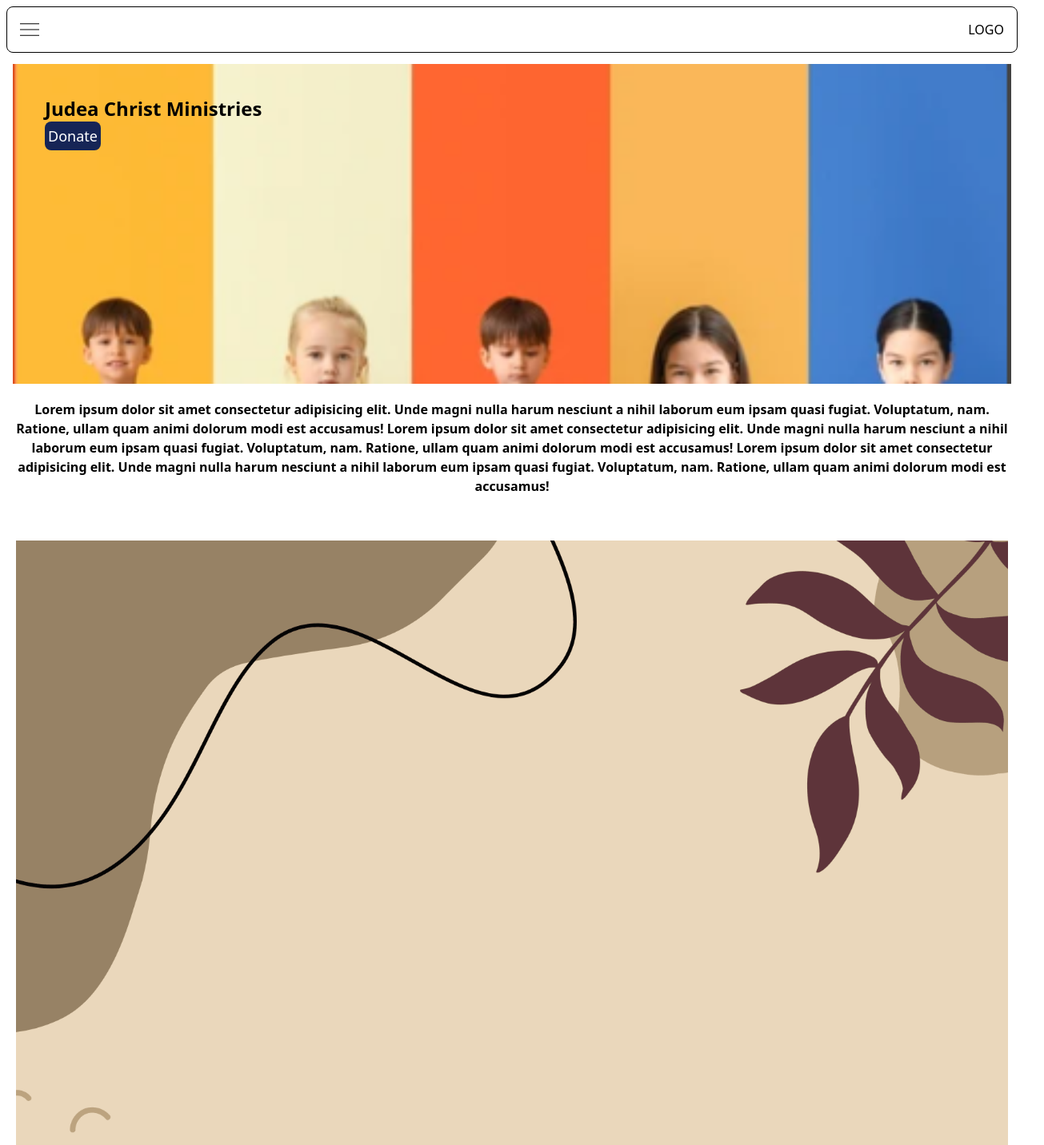
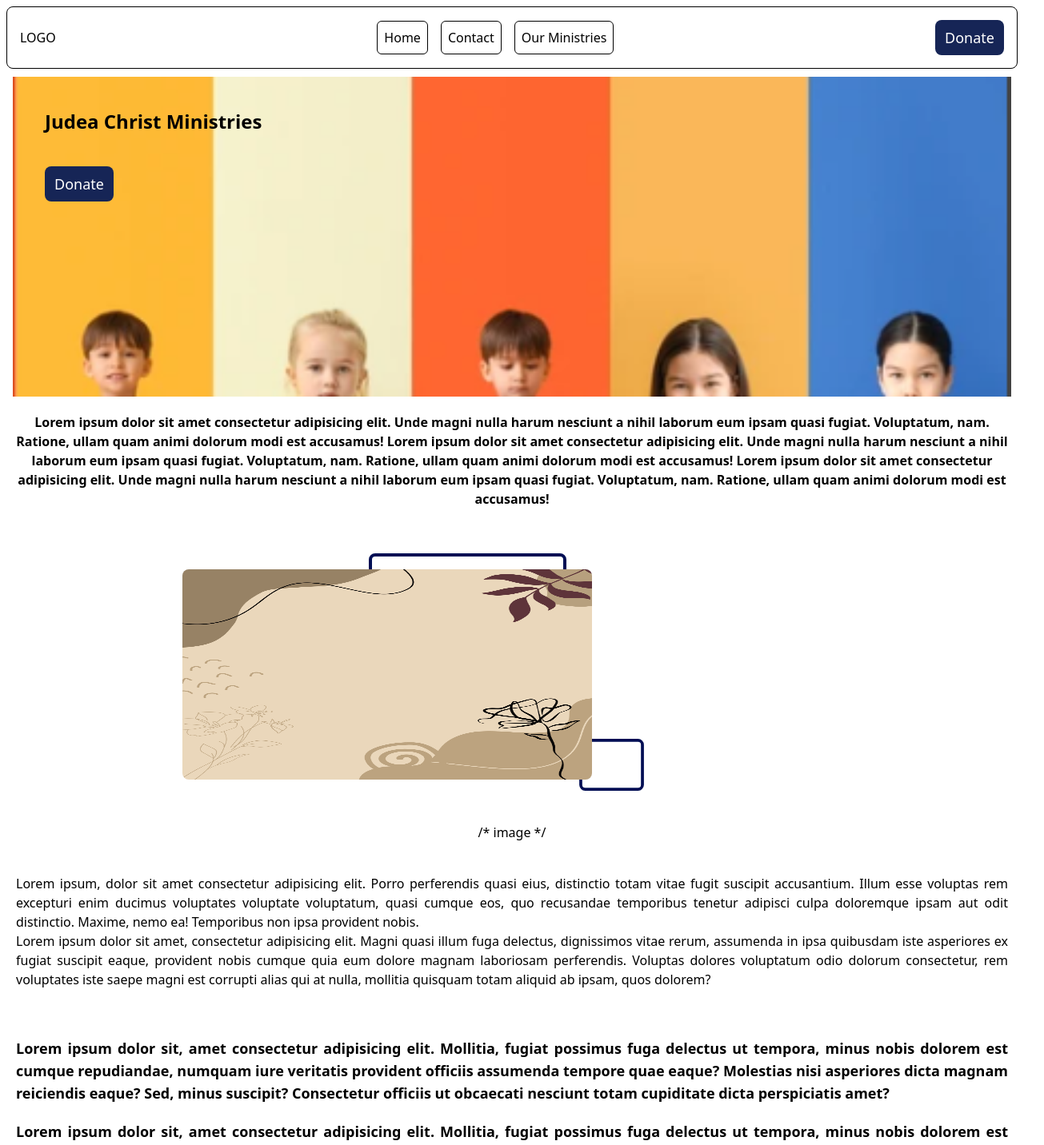
Before and after one commit to vincy-vince/JCM-non_profitable_trustee, a React (Vite) app: page / in a window 1280 px wide. Shown: the top 1432 px of the page at 80% size, 1305 px wide, since content can reach past the window. Built offline with nearby package versions, Linux system fonts and the light colour scheme.

Commit message:
corousal completed

```diff
--- a/package.json
+++ b/package.json
@@ -12,7 +12,10 @@
   "dependencies": {
     "@tailwindcss/vite": "^4.0.14",
     "react": "^19.0.0",
-    "react-dom": "^19.0.0"
+    "react-dom": "^19.0.0",
+    "react-icons": "^5.5.0",
+    "react-slick": "^0.30.3",
+    "slick-carousel": "^1.8.1"
   },
   "devDependencies": {
     "@eslint/js": "^9.21.0",
--- a/src/Pages/Donate.jsx
+++ b/src/Pages/Donate.jsx
@@ -1,7 +1,16 @@
 import React from "react";
+import MenuBar from "../components/MenuBar";
+import Location from "../components/Location";
+import Footer from "../components/Footer";
 
 const Donate = () => {
-  return <div>Donate</div>;
+  return (
+    <div>
+      <MenuBar />
+      <Location />
+      <Footer />
+    </div>
+  );
 };
 
 export default Donate;
--- a/src/Pages/JCMpage.jsx
+++ b/src/Pages/JCMpage.jsx
@@ -9,17 +9,18 @@ import Quote from "../components/Quote";
 import Trustee from "../components/Trustee";
 import Volunteer from "../components/Volunteer";
 import UpcomingEvents from "../components/UpcomingEvents";
+import { Link } from "react-router-dom";
 const JCMpage = () => {
   return (
     <div>
       <MenuBar />
-      <div className=" bg-[url(public/background-JCM.png)]  h-[400px]  p-10  w-auto  bg-cover  bg-no-repeat  mt-20  mx-4 ">
+      <div className=" bg-[url(public/background-JCM.png)]  h-[400px]  p-10  w-auto  bg-cover  bg-no-repeat  mt-24  mx-4 ">
         <h1 className=" text-2xl  font-extrabold">Judea Christ Ministries</h1>
         <button className=" bg-red-600  text-white  p-1  border-none  rounded-md  text-sm  mt-5  hidden">
           Register Now
         </button>
-        <button className=" p-1  bg-blue-950  text-white  border-none  rounded-lg  text-lg">
-          Donate
+        <button className="w-max px-3 py-2 bg-blue-950 text-white border-none rounded-lg text-lg mt-10 hover:bg-blue-900 transition-colors">
+          <Link to="/donate"> Donate </Link>
         </button>
       </div>
       <p className=" text-center  text-md  font-semibold  p-5">
@@ -33,9 +34,50 @@ const JCMpage = () => {
         nihil laborum eum ipsam quasi fugiat. Voluptatum, nam. Ratione, ullam
         quam animi dolorum modi est accusamus!
       </p>
-      <div className=" mt-4  flex  flex-col  justify-evenly  items-center  p-5  mb-10  gap-10">
+      {/* About and Founder's Image */}
+      <div className=" mt-4  flex  flex-col  justify-evenly  items-center  p-5  mb-10  gap-10 relative z-[-1]">
+        <div className="flex flex-col gap-4 md:gap-10 relative ">
+          <svg
+            className="mr-14 md:mr-28"
+            width="247"
+            height="192"
+            viewBox="0 0 247 192"
+            fill="none"
+            xmlns="http://www.w3.org/2000/svg"
+          >
+            <rect
+              x="2"
+              y="2"
+              width="243"
+              height="188"
+              rx="6"
+              stroke="#010E54"
+              strokeWidth="4"
+            />
+          </svg>
+
+          <svg
+            className="ml-47 h-[65px] w-[95px] md:ml-64"
+            width="87"
+            height="70"
+            viewBox="0 0 87 70"
+            fill="none"
+            xmlns="http://www.w3.org/2000/svg"
+          >
+            <rect
+              x="2"
+              y="2"
+              width="83"
+              height="66"
+              rx="6"
+              stroke="#010E54"
+              strokeWidth="4"
+            />
+          </svg>
+        </div>
+        /* image */
         <img
-          className="w-auto md: w-[20%] h-lg mx-5 "
+          className="absolute w-[66%] h-[29%] top-8 left-8 md:top-10 md:left-52 md:right-2 md:w-400px rounded-lg md:w-[40%] md:h-[45%]  mx-5 "
           src="public/sec-2.png"
           alt=""
         />
--- a/src/components/Corousal.jsx
+++ b/src/components/Corousal.jsx
@@ -1,21 +1,26 @@
 import React from "react";
-import { FaArrowCircleRight } from "react-icons/fa";
-import { FaArrowCircleLeft } from "react-icons/fa";
+import Slider from "react-slick";
+import "slick-carousel/slick/slick.css";
+import "slick-carousel/slick/slick-theme.css";
 const Corousal = ({ slides }) => {
+  const settings = {
+    dots: true,
+    infinite: true,
+    speed: 500,
+    slidesToShow: 1,
+    slidesToScroll: 1,
+  };
+
   return (
-    <div className="overflow-hidden relative">
-      <div className="flex">
-        {slides.map((s) => {
-          return s;
-        })}
-      </div>
-      <div className="absolute top-0 h-full w-full justify-between items-center">
-        <button>
-          <FaArrowCircleRight></FaArrowCircleRight>
-        </button>
-        <button>
-          <FaArrowCircleLeft></FaArrowCircleLeft>
-        </button>
+    <div className="w-auto m-auto">
+      <div
+        className=""
+      >
+        <Slider {...settings}>
+          {slides.map((s) => {
+            return <div> {s} </div>;
+          })}
+        </Slider>
       </div>
     </div>
   );
--- a/src/components/MenuBar.jsx
+++ b/src/components/MenuBar.jsx
@@ -16,10 +16,18 @@ const MenuBar = () => {
     const Navbar = document.getElementById("nav");
 
     menuBar.style.display = "block";
-    menubar.style.left = "0%";
-    menubar.style.transition = "all 2s";
+
     Navbar.style.display = "flex";
     menu = false;
+  }
+
+  function openMenubig() {
+    const Navbar = document.getElementById("nav");
+    if (!toggle !== false) {
+      Navbar.style.display = "flex";
+    } else {
+      Navbar.style.display = "none";
+    }
   }
 
   function closeMenu() {
@@ -31,8 +39,8 @@ const MenuBar = () => {
   return (
     <div className="relative">
       <div className=" w-auto mx-2 ">
-        <div className=" fixed top-0 right-0 left-0 flex flex-row w-auto justify-between p-4 items-center border-1 rounded-lg mt-2 mx-2 gap-4 bg-white">
-          <div>
+        <div className=" fixed top-0 right-0 left-0 flex flex-row w-auto justify-between p-4 items-center border-1 rounded-lg mt-2 mx-2 gap-4 bg-white z-[10]">
+          <div className=" block md:hidden lg:hidden">
             <svg
               onClick={() => openMenu()}
               className=" w-6 h-6"
@@ -46,27 +54,35 @@ const MenuBar = () => {
               <path d="M 0 9 L 0 11 L 50 11 L 50 9 Z M 0 24 L 0 26 L 50 26 L 50 24 Z M 0 39 L 0 41 L 50 41 L 50 39 Z"></path>
             </svg>
           </div>
-          <div>LOGO</div>
+          <div>
+            <a href="/">LOGO</a>
+          </div>
 
-          <ul className=" flex-row  items-center justify-around hidden">
-            <li className="xs: p-2 list-none border-1 rounded-md">
+          <ul className=" flex-row  items-center justify-around hidden md:flex lg:flex md:gap-3 lg:gap-4">
+            <li className=" p-2 list-none border-1 rounded-md">
               <Link to="/">Home</Link>
             </li>
-            <li className="xs: p-2 list-none border-1 rounded-md">
+            <li className=" p-2 list-none border-1 rounded-md">
               <Link to="/contact">Contact</Link>
             </li>
-            <div className="xs: flex flex-col">
-              <li className="xs: p-2 list-none border-1 rounded-md">
+            <div className=" flex flex-col">
+              <li
+                onClick={() => openMenubig(setToggle(!toggle))}
+                className=" p-2 list-none border-1 rounded-md"
+              >
                 Our Ministries
               </li>
-              <div className="hidden">
-                <div>
+              <div
+                id="nav"
+                className="hidden flex-col absolute top-19 text-md bg-white rounded-b-md border-blue-950 border-x-2 border-b-2 "
+              >
+                <div className="p-2 hover:bg-blue-900 hover:text-white transition-all">
                   <Link to="/biblecollege">Bible College</Link>
                 </div>
-                <div>
+                <div className="p-2 hover:bg-blue-900 hover:text-white transition-all">
                   <Link to="/cbs">CBS</Link>
                 </div>
-                <div>
+                <div className="p-2 hover:bg-blue-900 hover:text-white transition-all">
                   <Link to="/womensministry">Womens Ministry</Link>
                 </div>
               </div>
@@ -74,8 +90,8 @@ const MenuBar = () => {
           </ul>
 
           {/* For Xs screen (370px) */}
-          <button className="xs: p-1 bg-blue-950 text-white border-none rounded-lg text-lg hidden">
-            Donate
+          <button className="w-max px-3 py-2 bg-blue-950 text-white border-none rounded-lg text-lg hover:bg-blue-900 transition-colors hidden md:inline-block lg:inline-block">
+            <Link to="/donate"> Donate </Link>
           </button>
         </div>
 
@@ -103,7 +119,9 @@ const MenuBar = () => {
                 />
               </svg>
             </div>
-            <div>LOGO</div>
+            <div>
+              <a href="/">LOGO</a>
+            </div>
           </div>
 
           <ul
@@ -113,7 +131,7 @@ const MenuBar = () => {
             <li className=" p-2 list-none border-l-2 border-blue-900 rounded-md mb-2">
               <Link to="/">Home</Link>
             </li>
-            <li className=" p-2 list-none border-l-2 border-blue-900 rounded-md mb-2">
+            <li className=" p-2 list-none border-l-2 border-blue-900 rounded-md mb-2 md:hidden">
               <Link to="/contact">Contact</Link>
             </li>
             <div className=" flex flex-col ">
@@ -139,19 +157,19 @@ const MenuBar = () => {
               </div>
 
               <div id="ministries" className="hidden text-left mt-2">
-                <div className="shadow-md mt-2 w-[120px] ml-4">
+                <div className="shadow-md mt-2 w-[120px] ml-4 hover:bg-blue-900 rounded-sm p-2 hover:text-white transition-all">
                   <Link to="/biblecollege">Bible College</Link>
                 </div>
-                <div className="shadow-md mt-2 w-[120px] ml-4">
+                <div className="shadow-md mt-2 w-[120px] ml-4 hover:bg-blue-900 rounded-sm p-2 hover:text-white transition-all">
                   <Link to="/cbs">CBS</Link>
                 </div>
-                <div className="shadow-md mt-2 w-[120px] ml-4">
+                <div className="shadow-md mt-2 w-[120px] ml-4 hover:bg-blue-900 rounded-sm p-2 hover:text-white transition-all">
                   <Link to="/womensministry">Womens Ministry</Link>
                 </div>
               </div>
 
-              <button className="w-max px-3 py-2 bg-blue-950 text-white border-none rounded-lg text-lg mt-10">
-                Donate
+              <button className="w-max px-3 py-2 bg-blue-950 text-white border-none rounded-lg text-lg mt-10 hover:bg-blue-900 transition-colors">
+                <Link to="/donate"> Donate </Link>
               </button>
             </div>
           </ul>
--- a/tailwind.config.js
+++ b/tailwind.config.js
@@ -12,12 +12,6 @@
 
 module.exports = {
   theme: {
-    screens: {
-      xs: "370px", // => @media (min-width: 370px) { ... }
-      md: "640px", // => @media (min-width: 370px)
-      tablet: "1024px", // => @media (min-width: 1024px) { ... }
-      laptop: "1280px", // => @media (min-width: 1280px) { ... }
-      "giant-screen": "1536px", // => @media (min-width: 1536px) { ... }
-    },
+
   },
 };
```
Also changed, not shown: src/components/Trustee.jsx (+82 -40 lines), 1 other file (tests, documents, lock files or other folders).
